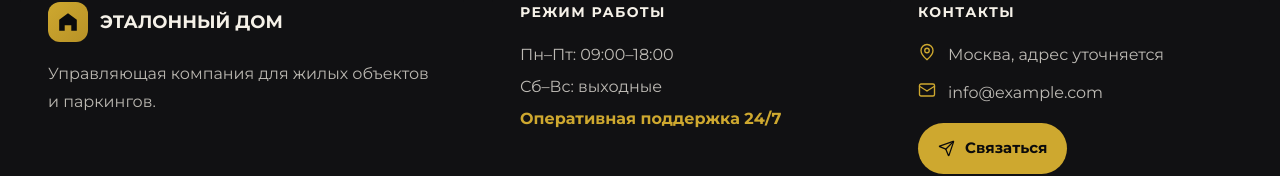
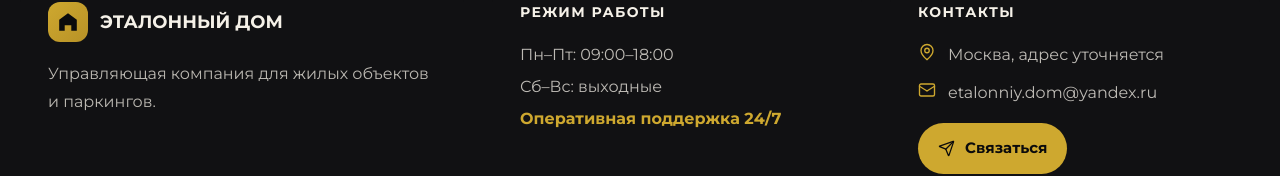
Before and after one commit to EgorArutiunean/etalon, a React (Vite) app: page / in a window 1280 px wide. Shown: the part 4694-4870 px from the top of the page. Built offline with nearby package versions, Linux system fonts and the light colour scheme; a web font is replaced by a local one.

Commit message:
Update footer email address

```diff
--- a/src/app/components/Footer.tsx
+++ b/src/app/components/Footer.tsx
@@ -92,7 +92,7 @@ export function Footer() {
               </div>
               <div style={{ display: "flex", gap: 12, color: "rgba(245, 241, 232, 0.76)" }}>
                 <Mail size={18} color="#cea82f" strokeWidth={1.8} />
-                <span>info@example.com</span>
+                <span>etalonniy.dom@yandex.ru</span>
               </div>
               <a
                 href={CONTACT_PHONE_URL}
```
